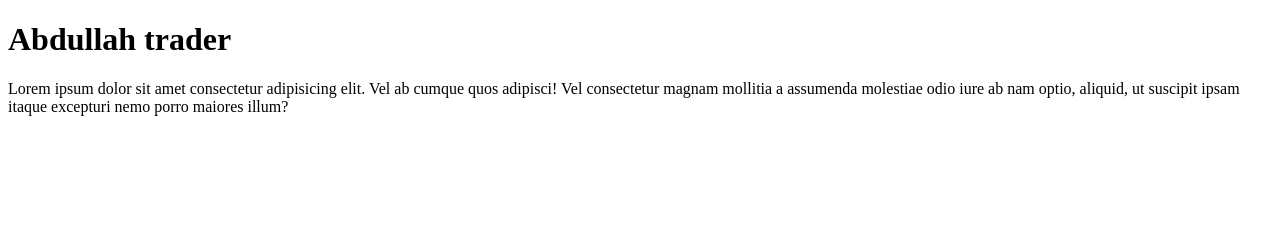
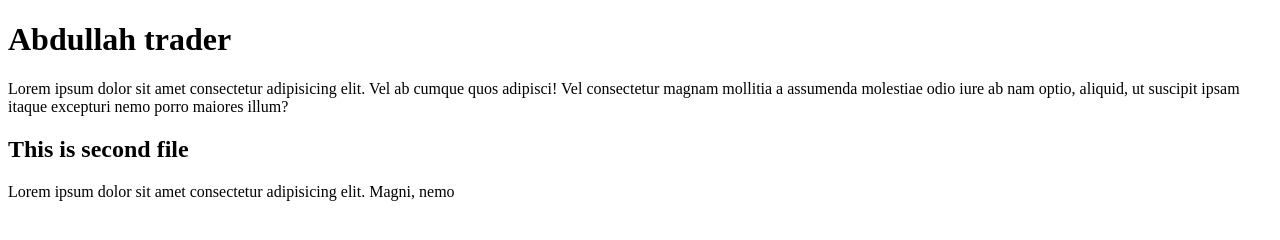
Before and after one commit to alihamza507612/3rd-repo, a plain HTML site: page index.html in a window 1280 px wide. Drawn offline with Linux system fonts and the light colour scheme.

Commit message:
2nd commit

```diff
--- a/index.html
+++ b/index.html
@@ -12,6 +12,8 @@
     <p>Lorem ipsum dolor sit amet consectetur adipisicing elit. Vel ab cumque quos adipisci! Vel consectetur magnam
         mollitia a assumenda molestiae odio iure ab nam optio, aliquid, ut suscipit ipsam itaque excepturi nemo porro
         maiores illum?</p>
+        <h2>This is second file</h2>
+        <p>Lorem ipsum dolor sit amet consectetur adipisicing elit. Magni, nemo</p>
 </body>
 
 </html>
```
